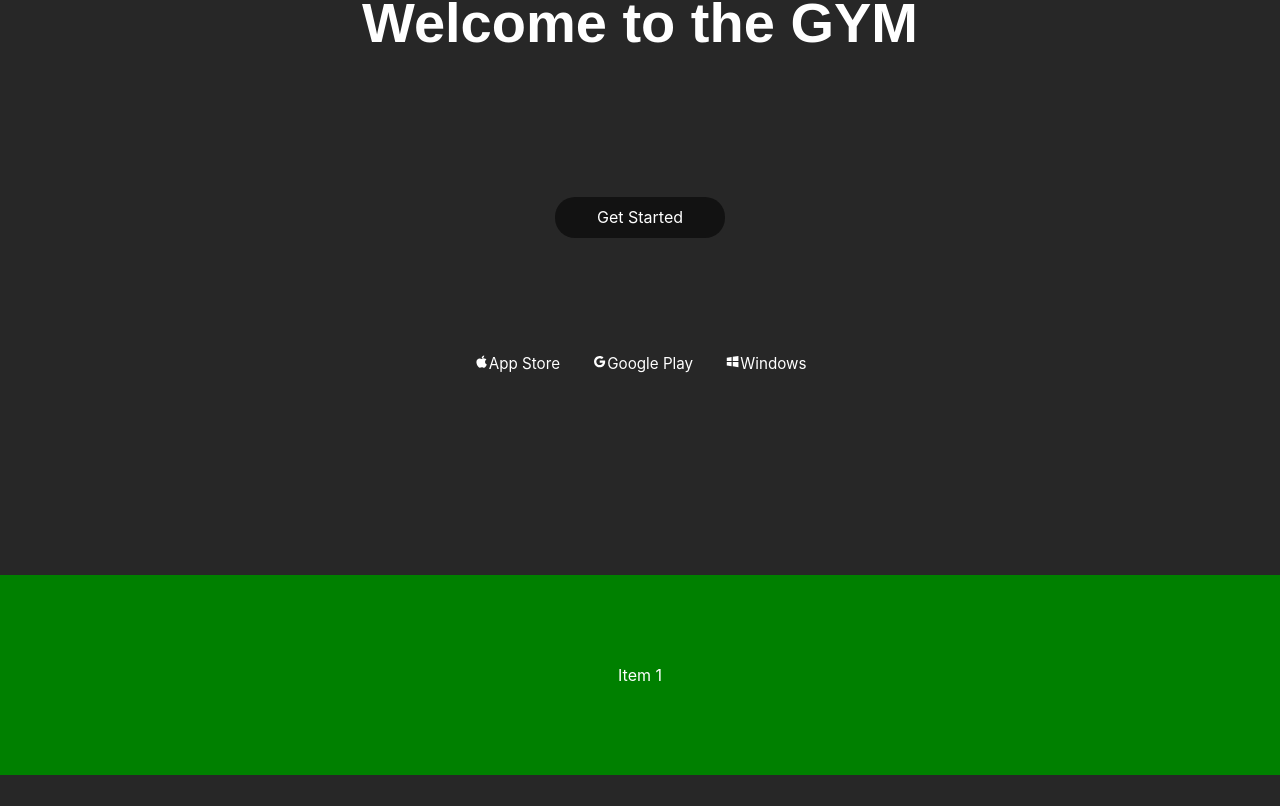
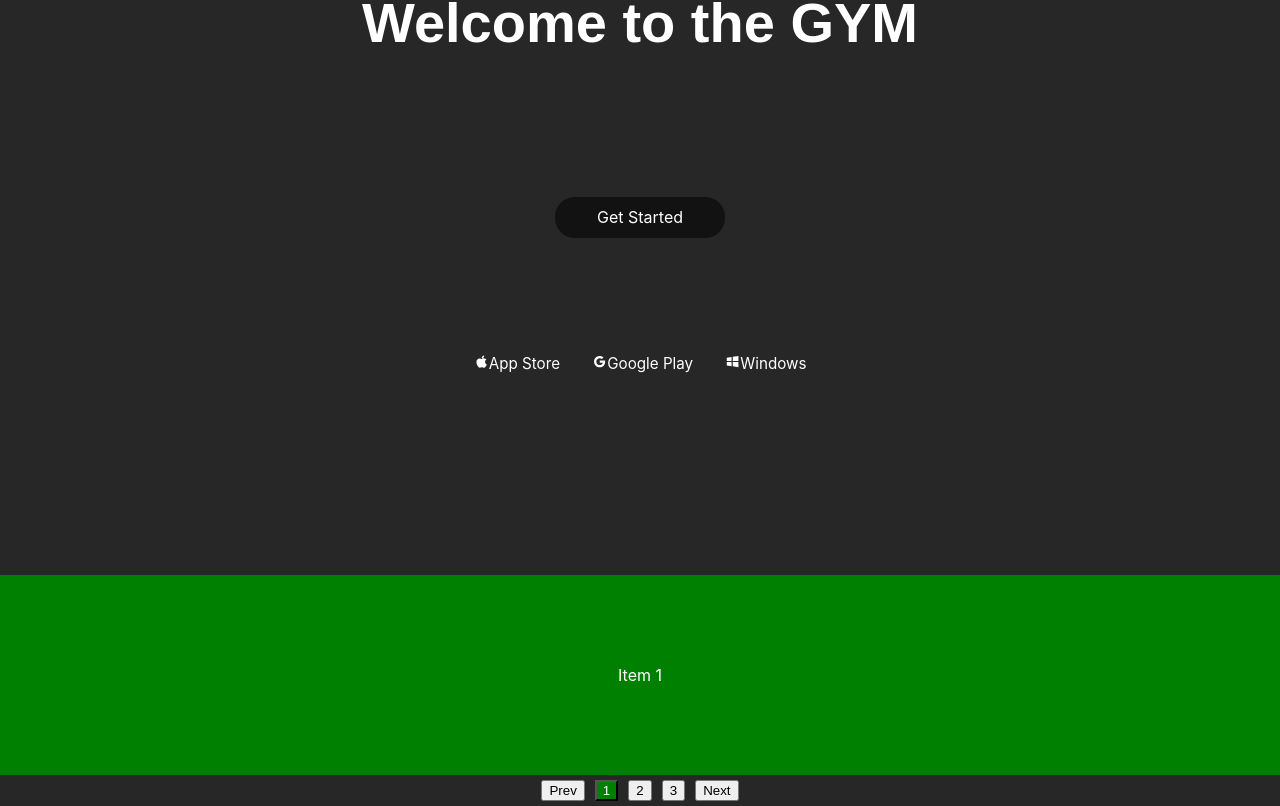
Before and after one commit to mikoogla/workoutApp, a React (Create React App) app in the folder workout-app/: page /landingpage in a window 1280 px wide. Shown: the part 349-1155 px from the top of the page. Before the commit the page ends 1124 px from the top, so only its background shows below. Built offline with nearby package versions, Linux system fonts and the light colour scheme.

Commit message:
add index iterating, make dynamic styling while button is clicked

```diff
--- a/workout-app/src/components/LandingPage/Carousel/Carousel.css
+++ b/workout-app/src/components/LandingPage/Carousel/Carousel.css
@@ -27,6 +27,20 @@
 .carousel-inner {
 	white-space: nowrap;
 	transition: transform 0.3s;
+}
+
+.indicators {
+	display: flex;
+	justify-content: center;
+}
+
+.indicators > button {
+	margin: 5px;
+}
+
+.indicators > button.active {
+	background-color: green;
+	color: #fff;
 }
 
 .carousel-img {
--- a/workout-app/src/components/LandingPage/Carousel/Carousel.js
+++ b/workout-app/src/components/LandingPage/Carousel/Carousel.js
@@ -1,14 +1,42 @@
-import React from "react"
+import React, { useState } from "react"
 
 import "./Carousel.css"
 
 const Carousel = ({ children }) => {
+	const [activeIndex, setActiveIndex] = useState(0)
+
+	const updateIndex = newIndex => {
+		if (newIndex < 0) {
+			newIndex = 0
+		} else if (newIndex >= React.Children.count(children)) {
+			newIndex = React.Children.count(children) - 1
+		}
+
+		setActiveIndex(newIndex)
+	}
+
 	return (
 		<div className='carousel'>
-			<div className='carousel-inner' style={{ transform: "translateX(-0%)" }}>
+			<div
+				className='carousel-inner'
+				style={{ transform: `translateX(-${activeIndex * 100}%)` }}>
 				{React.Children.map(children, (child, index) => {
 					return React.cloneElement(child, { width: "100%" })
 				})}
+			</div>
+			<div className='indicators'>
+				<button onClick={() => updateIndex(activeIndex - 1)}> Prev </button>
+				{React.Children.map(children, (child, index) => {
+					return (
+						<button
+							className={`${index === activeIndex ? "active" : ""}`}
+							onClick={() => updateIndex(index)}>
+							{index + 1}
+						</button>
+					)
+				})}
+
+				<button onClick={() => updateIndex(activeIndex + 1)}> Next </button>
 			</div>
 		</div>
 	)
```
